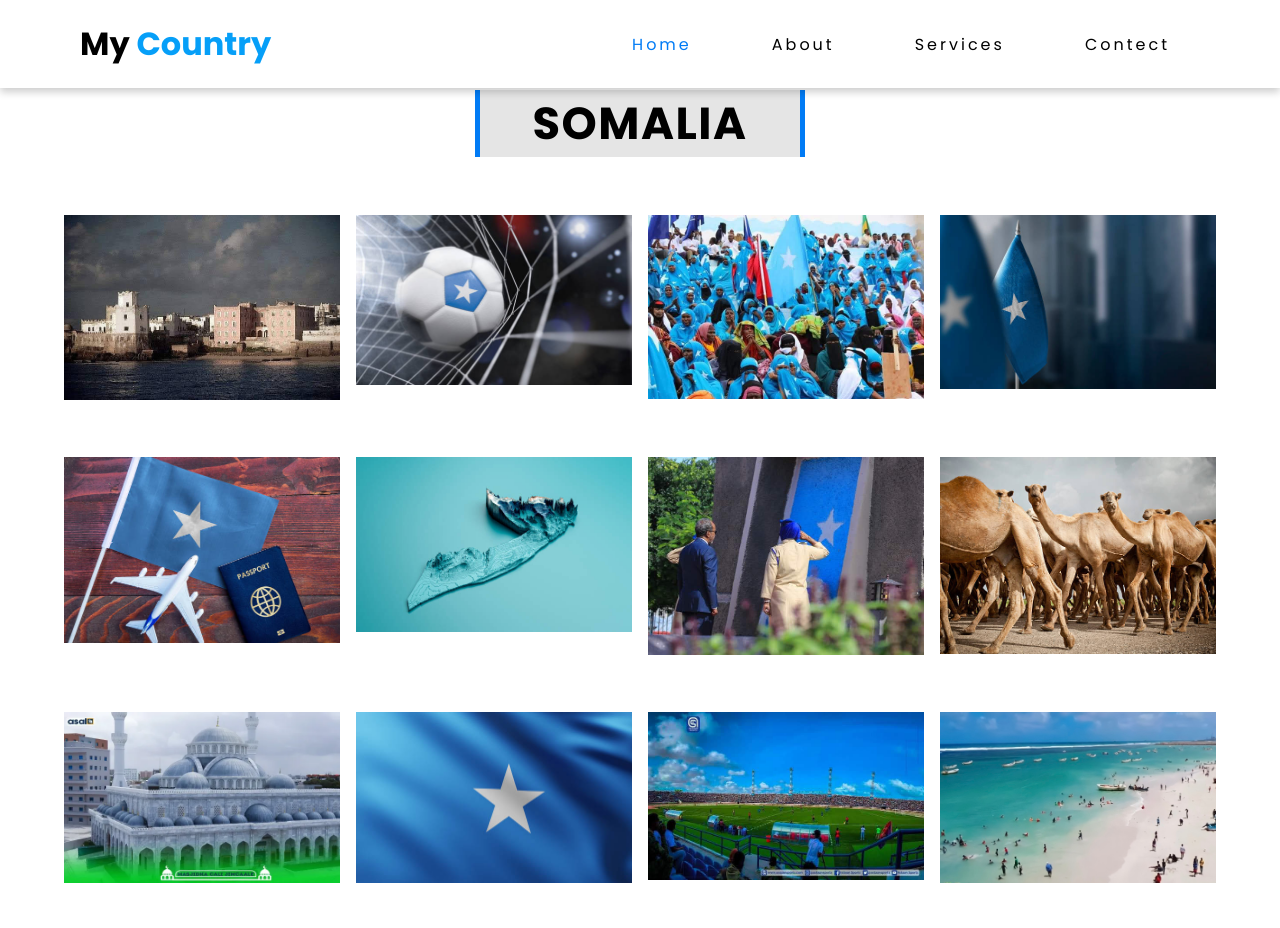
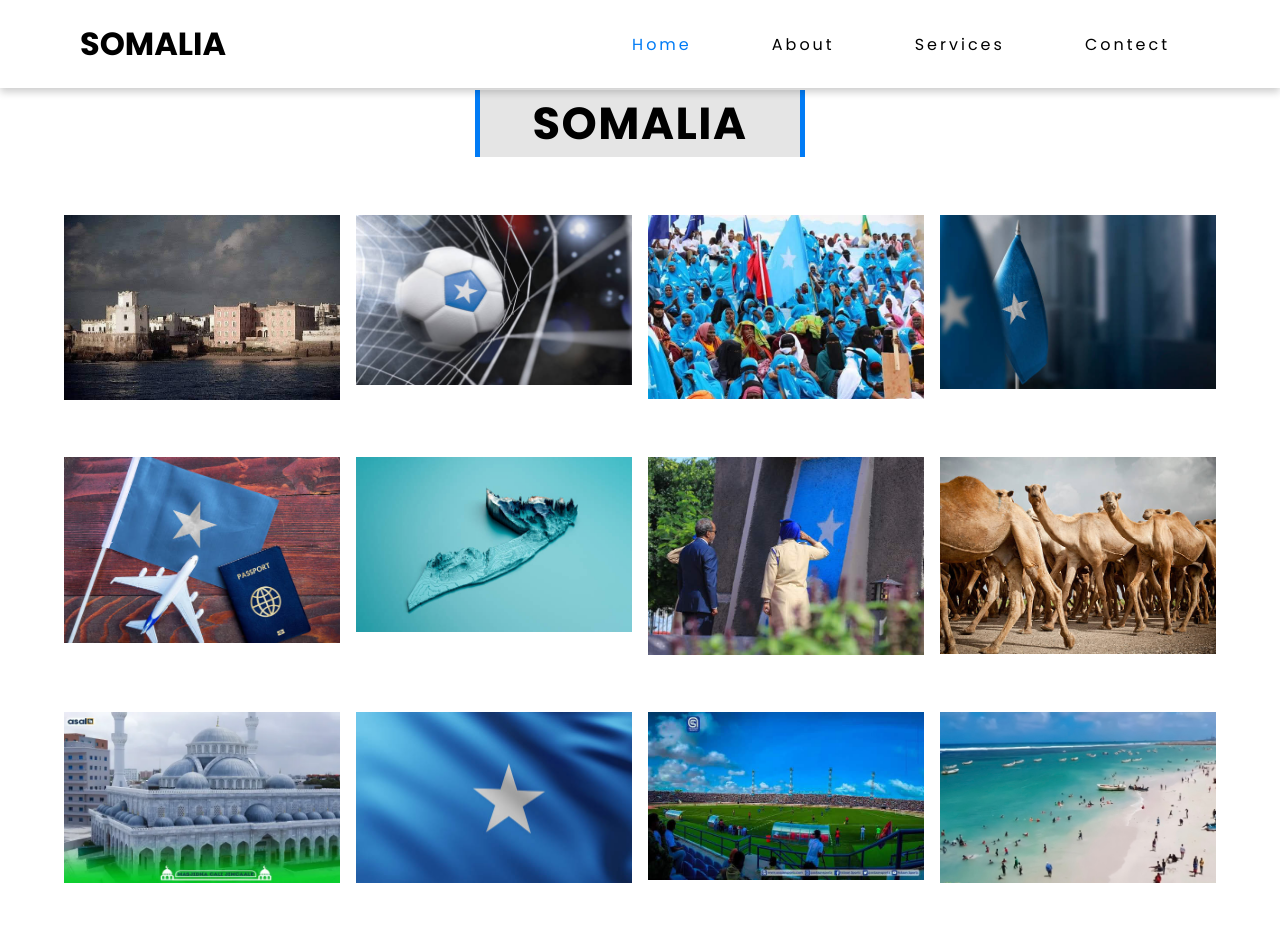
Before and after one commit to yaasiinaxmed/website, a plain HTML site: page index.html in a window 1280 px wide. Shown: the top 928 px of the page. Drawn offline with Linux system fonts and the light colour scheme.

Commit message:
commit initial

```diff
--- a/index.html
+++ b/index.html
@@ -4,7 +4,7 @@
     <meta charset="UTF-8">
     <meta http-equiv="X-UA-Compatible" content="IE=edge">
     <meta name="viewport" content="width=device-width, initial-scale=1.0">
-    <title>navbar</title>
+    <title>SOMALIA</title>
     <link rel="stylesheet" href="style.css">
     <link rel="stylesheet" href="https://cdnjs.cloudflare.com/ajax/libs/font-awesome/6.1.1/css/all.min.css" integrity="sha512-KfkfwYDsLkIlwQp6LFnl8zNdLGxu9YAA1QvwINks4PhcElQSvqcyVLLD9aMhXd13uQjoXtEKNosOWaZqXgel0g==" crossorigin="anonymous" referrerpolicy="no-referrer"/>
 </head>
@@ -12,7 +12,7 @@
     <!-- navigition -->
     <div class="nav">
         <div class="logo">
-            <h1>My <span>Country</span></h1>
+            <h1>SOMALIA</h1>
         </div>
         <ul>
             <li><a href="#" class="color" >Home</a></li>
```
